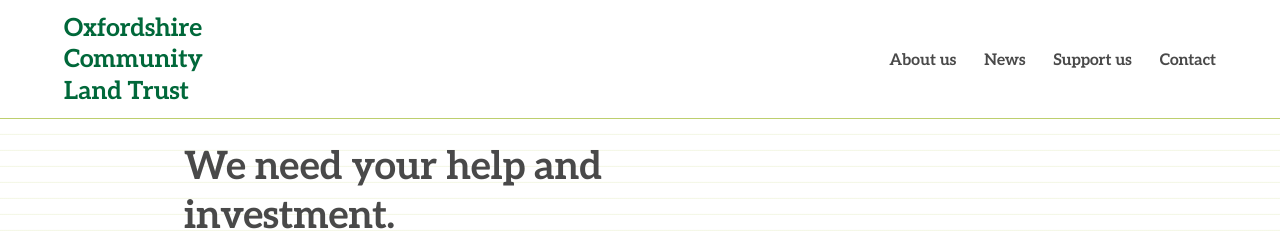
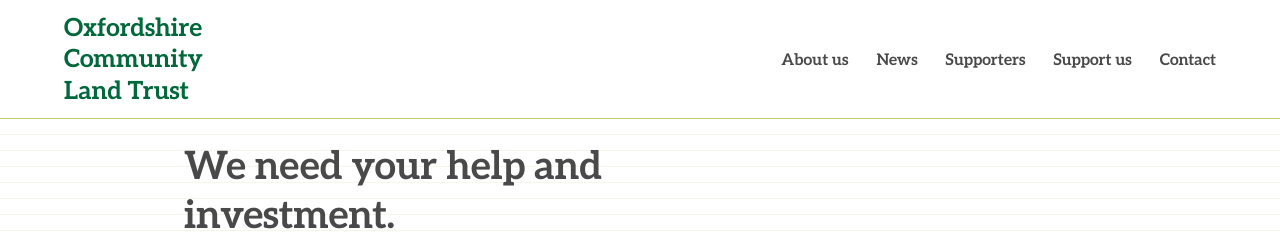
Before and after one commit to johnpuddephatt/oclt, a Jekyll site: the page built from _pages/index.md, in a window 1280 px wide and 900 px high. Shown: the top 243 px of the window. Built offline with Jekyll 4.4.1, drawn with Linux system fonts in a browser that asks for light colours.

Commit message:
Update from Forestry.io john@jdp.org.uk updated _data/navigation.yml

```diff
--- a/_data/navigation.yml
+++ b/_data/navigation.yml
@@ -7,5 +7,6 @@ footer_menu:
 header_menu:
 - page: pages/about.md
 - page: pages/news.md
+- page: pages/supporters.md
 - page: pages/support-us.md
 - page: pages/contact.md
```
